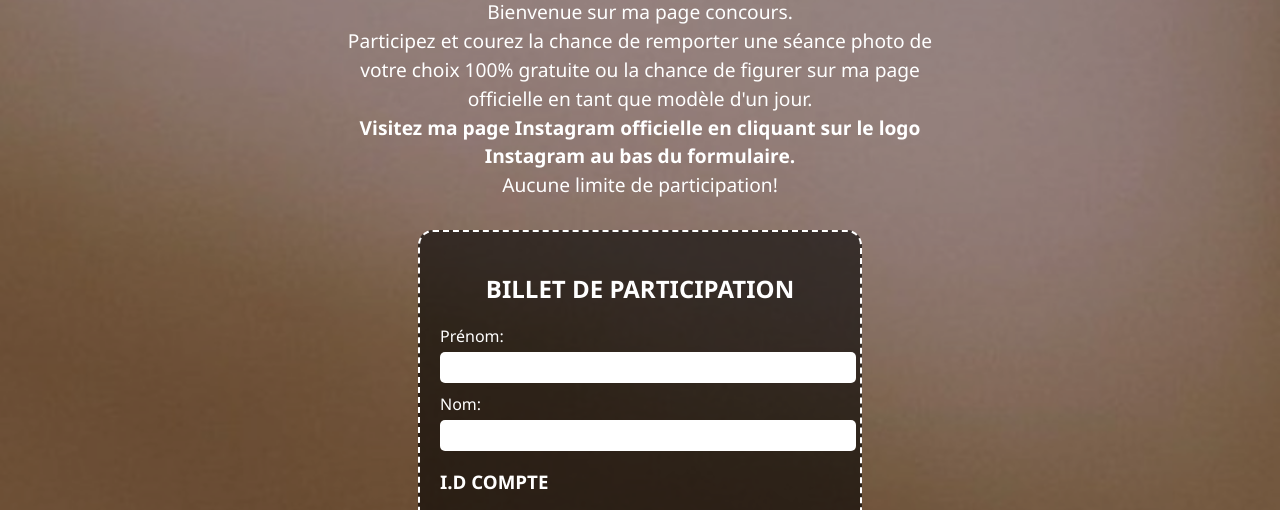
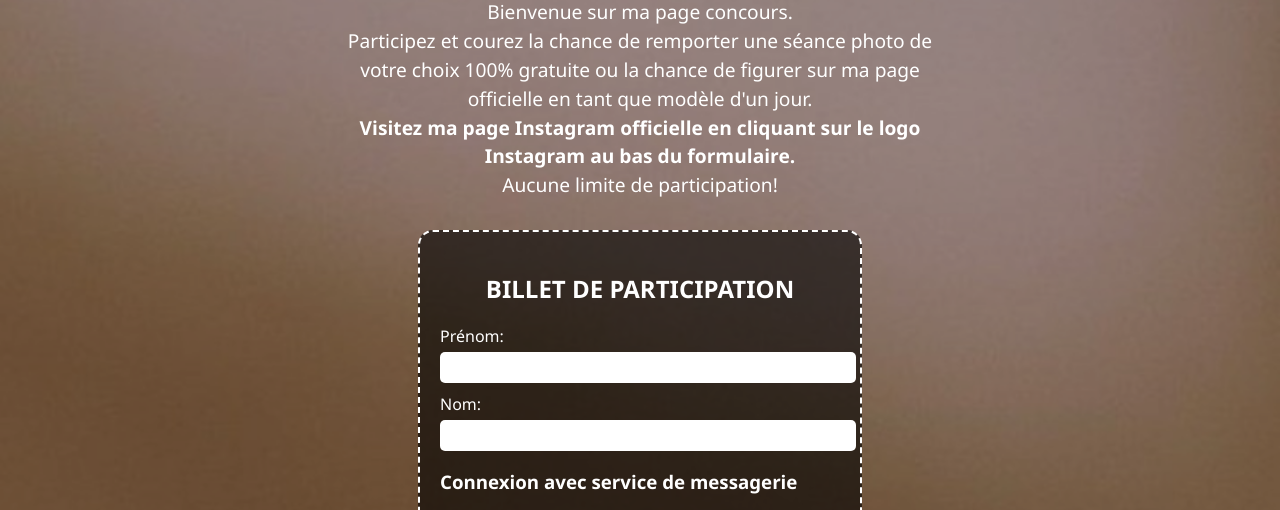
Before and after one commit to RayPhotographe/Concour, a plain HTML site: page index.html in a window 1280 px wide. Shown: the part 255-765 px from the top of the page. Drawn offline with nearby package versions, Linux system fonts and the light colour scheme.

Commit message:
Update index.html

```diff
--- a/index.html
+++ b/index.html
@@ -100,7 +100,7 @@
       <input type="text" name="prenom" required><label>Nom:</label>
   <input type="text" name="nom" required>
 
-  <h3>I.D COMPTE</h3>
+  <h3>Connexion avec service de messagerie</h3>
   <label>Courriel:</label>
   <input type="email" name="email" required>
 
```
